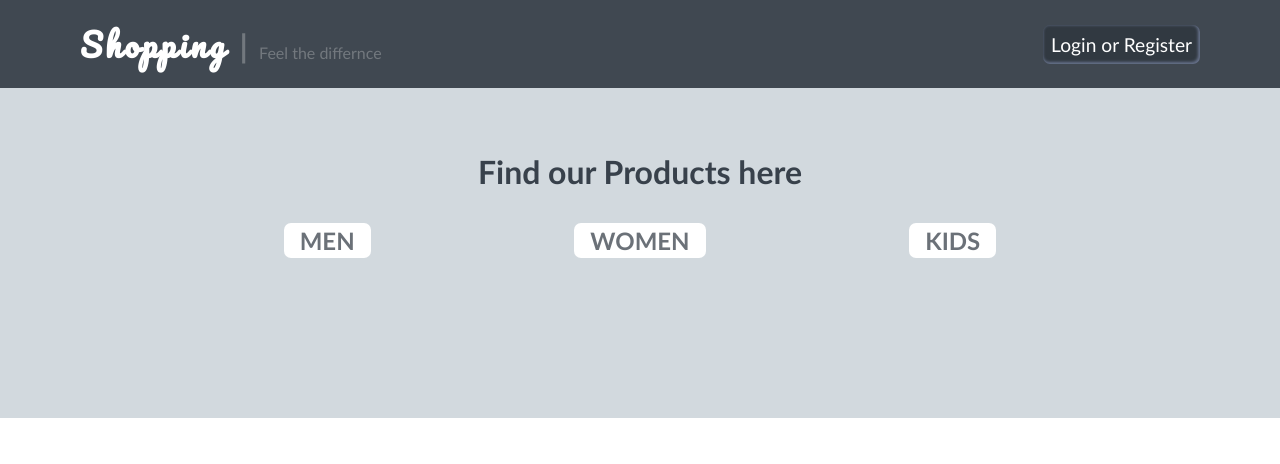
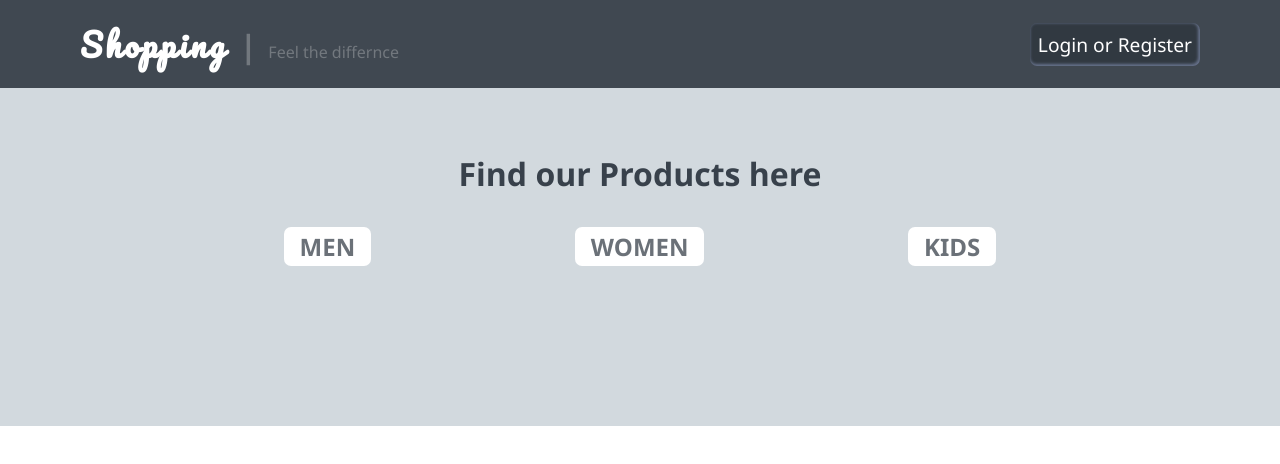
Before and after one commit to Rashmi18092001/Product-list, a plain HTML site: page index.html in a window 1280 px wide. Drawn offline with Linux system fonts and the light colour scheme; no server answers.

Commit message:
design updated

```diff
--- a/style.css
+++ b/style.css
@@ -4,7 +4,7 @@
     margin: 0;
     padding: 0;
     box-sizing: border-box;
-    font-family: 'Gill Sans', 'Gill Sans MT', Calibri, 'Trebuchet MS', sans-serif;
+    font-family:'Segoe UI', Tahoma, Geneva, Verdana, sans-serif;
 }
 .navbar{
     display: flex;
@@ -43,6 +43,7 @@
 }
 .nav-btn{
      font-size: 1.2rem;
+     cursor: pointer;
 }
 .right:hover{
     box-shadow: inset -1px -1px 14px 9px #67728b;
```
